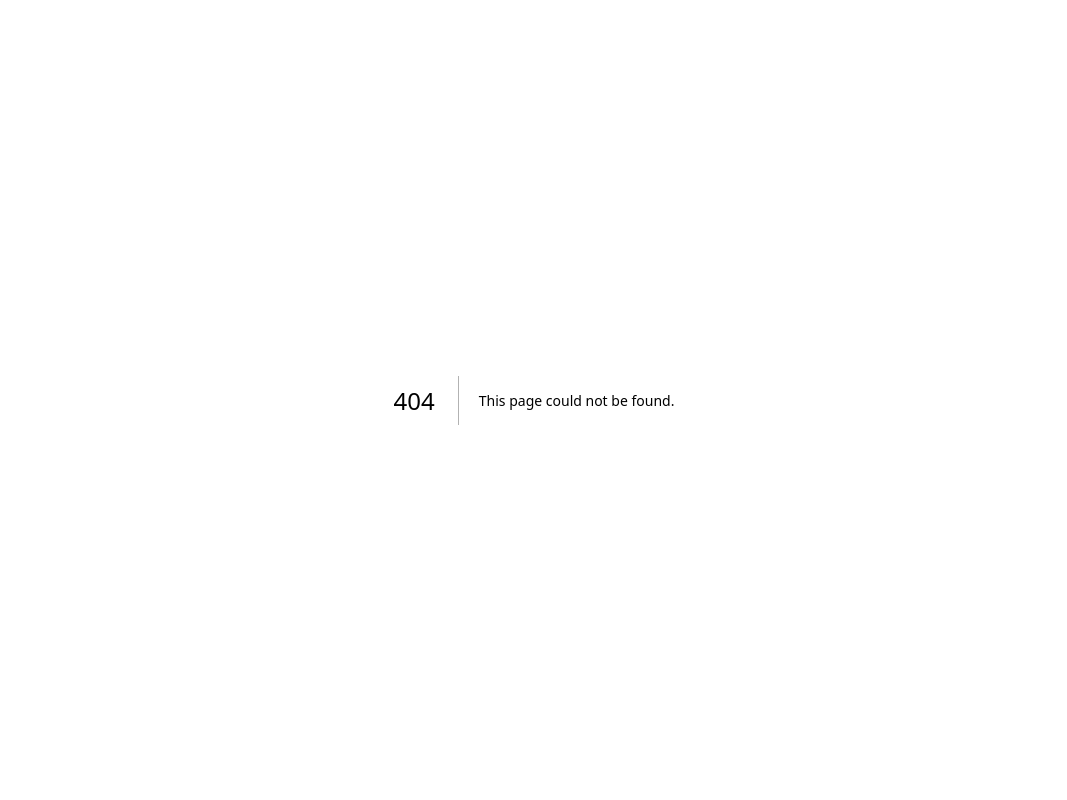
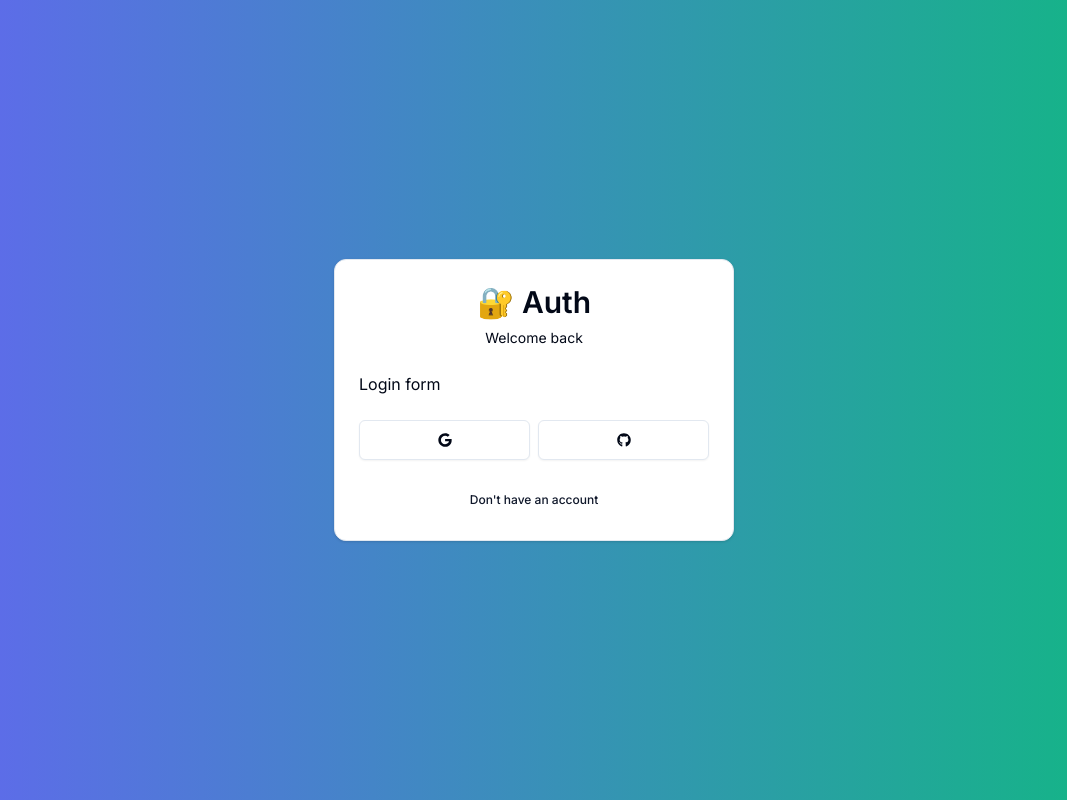
Before and after one commit to AKSHAY13PATEL/Next-Authentication, a Next.js app: page /auth/login in a window 1280 px wide. Before the commit this address had no page. Shown: the whole page, without its empty margins (106-1173 px from the left). Built offline with nearby package versions, Linux system fonts and the light colour scheme.

Commit message:
Card component for auth.

```diff
--- /dev/null
+++ b/app/auth/layout.tsx
@@ -0,0 +1,11 @@
+import React, { ReactNode } from "react";
+
+const AuthLayoutPage = ({ children }: { children: ReactNode }) => {
+  return (
+    <div className="h-full flex flex-col items-center justify-center bg-gradient-to-r from-indigo-500 to-emerald-500 ">
+      {children}
+    </div>
+  );
+};
+
+export default AuthLayoutPage;
--- /dev/null
+++ b/app/auth/login/page.tsx
@@ -0,0 +1,18 @@
+import CardWrapper from "@/components/auth/CardWrapper";
+
+const LoginPage = () => {
+  return (
+    <div>
+      <CardWrapper
+        headerLabel="Welcome back"
+        backButtonLabel="Don't have an account"
+        backButtonHref="/auth/register"
+        showSocial
+      >
+        Login form
+      </CardWrapper>
+    </div>
+  );
+};
+
+export default LoginPage;
--- /dev/null
+++ b/components/auth/CardWrapper.tsx
@@ -0,0 +1,45 @@
+import BackButton from "@/components/auth/back-button";
+import Header from "@/components/auth/header";
+import Social from "@/components/auth/social";
+import {
+  Card,
+  CardContent,
+  CardFooter,
+  CardHeader,
+} from "@/components/ui/card";
+import { ReactNode } from "react";
+
+interface Props {
+  children: ReactNode;
+  headerLabel: string;
+  backButtonLabel: string;
+  backButtonHref: string;
+  showSocial?: boolean;
+}
+
+const CardWrapper = ({
+  children,
+  headerLabel,
+  backButtonHref,
+  backButtonLabel,
+  showSocial,
+}: Props) => {
+  return (
+    <Card className="w-[400px]">
+      <CardHeader>
+        <Header label={headerLabel} />
+      </CardHeader>
+      <CardContent>{children}</CardContent>
+      {showSocial && (
+        <CardFooter>
+          <Social />
+        </CardFooter>
+      )}
+      <CardFooter>
+        <BackButton href={backButtonHref} label={backButtonLabel} />
+      </CardFooter>
+    </Card>
+  );
+};
+
+export default CardWrapper;
--- /dev/null
+++ b/components/auth/back-button.tsx
@@ -0,0 +1,18 @@
+import Link from "next/link";
+import React from "react";
+import { Button } from "@/components/ui/button";
+
+interface Props {
+  href: string;
+  label: string;
+}
+
+const BackButton = ({ href, label }: Props) => {
+  return (
+    <Button variant={"link"} size={"sm"} className="w-full" asChild>
+      <Link href={href}>{label}</Link>
+    </Button>
+  );
+};
+
+export default BackButton;
--- /dev/null
+++ b/components/auth/header.tsx
@@ -0,0 +1,16 @@
+import React from "react";
+
+interface Props {
+  label: string;
+}
+
+const Header = ({ label }: Props) => {
+  return (
+    <div className="flex flex-col items-center justify-center gap-y-2">
+      <h1 className="text-3xl font-semibold">🔐 Auth</h1>
+      <p className="text-sm">{label}</p>
+    </div>
+  );
+};
+
+export default Header;
--- /dev/null
+++ b/components/auth/social.tsx
@@ -0,0 +1,30 @@
+"use client";
+
+import React from "react";
+import { FaGoogle, FaGithub } from "react-icons/fa";
+import { Button } from "@/components/ui/button";
+
+const Social = () => {
+  return (
+    <div className="flex items-center w-full gap-x-2">
+      <Button
+        variant={"outline"}
+        size={"lg"}
+        className="w-full"
+        onClick={() => {}}
+      >
+        <FaGoogle />
+      </Button>
+      <Button
+        variant={"outline"}
+        size={"lg"}
+        className="w-full"
+        onClick={() => {}}
+      >
+        <FaGithub />
+      </Button>
+    </div>
+  );
+};
+
+export default Social;
--- /dev/null
+++ b/components/ui/card.tsx
@@ -0,0 +1,76 @@
+import * as React from "react"
+
+import { cn } from "@/lib/utils"
+
+const Card = React.forwardRef<
+  HTMLDivElement,
+  React.HTMLAttributes<HTMLDivElement>
+>(({ className, ...props }, ref) => (
+  <div
+    ref={ref}
+    className={cn(
+      "rounded-xl border bg-card text-card-foreground shadow",
+      className
+    )}
+    {...props}
+  />
+))
+Card.displayName = "Card"
+
+const CardHeader = React.forwardRef<
+  HTMLDivElement,
+  React.HTMLAttributes<HTMLDivElement>
+>(({ className, ...props }, ref) => (
+  <div
+    ref={ref}
+    className={cn("flex flex-col space-y-1.5 p-6", className)}
+    {...props}
+  />
+))
+CardHeader.displayName = "CardHeader"
+
+const CardTitle = React.forwardRef<
+  HTMLParagraphElement,
+  React.HTMLAttributes<HTMLHeadingElement>
+>(({ className, ...props }, ref) => (
+  <h3
+    ref={ref}
+    className={cn("font-semibold leading-none tracking-tight", className)}
+    {...props}
+  />
+))
+CardTitle.displayName = "CardTitle"
+
+const CardDescription = React.forwardRef<
+  HTMLParagraphElement,
+  React.HTMLAttributes<HTMLParagraphElement>
+>(({ className, ...props }, ref) => (
+  <p
+    ref={ref}
+    className={cn("text-sm text-muted-foreground", className)}
+    {...props}
+  />
+))
+CardDescription.displayName = "CardDescription"
+
+const CardContent = React.forwardRef<
+  HTMLDivElement,
+  React.HTMLAttributes<HTMLDivElement>
+>(({ className, ...props }, ref) => (
+  <div ref={ref} className={cn("p-6 pt-0", className)} {...props} />
+))
+CardContent.displayName = "CardContent"
+
+const CardFooter = React.forwardRef<
+  HTMLDivElement,
+  React.HTMLAttributes<HTMLDivElement>
+>(({ className, ...props }, ref) => (
+  <div
+    ref={ref}
+    className={cn("flex items-center p-6 pt-0", className)}
+    {...props}
+  />
+))
+CardFooter.displayName = "CardFooter"
+
+export { Card, CardHeader, CardFooter, CardTitle, CardDescription, CardContent }
--- a/package.json
+++ b/package.json
@@ -16,6 +16,7 @@
     "next": "14.2.4",
     "react": "^18",
     "react-dom": "^18",
+    "react-icons": "^5.2.1",
     "tailwind-merge": "^2.3.0",
     "tailwindcss-animate": "^1.0.7"
   },
```
Also changed, not shown: 1 other file (tests, documents, lock files or other folders).
